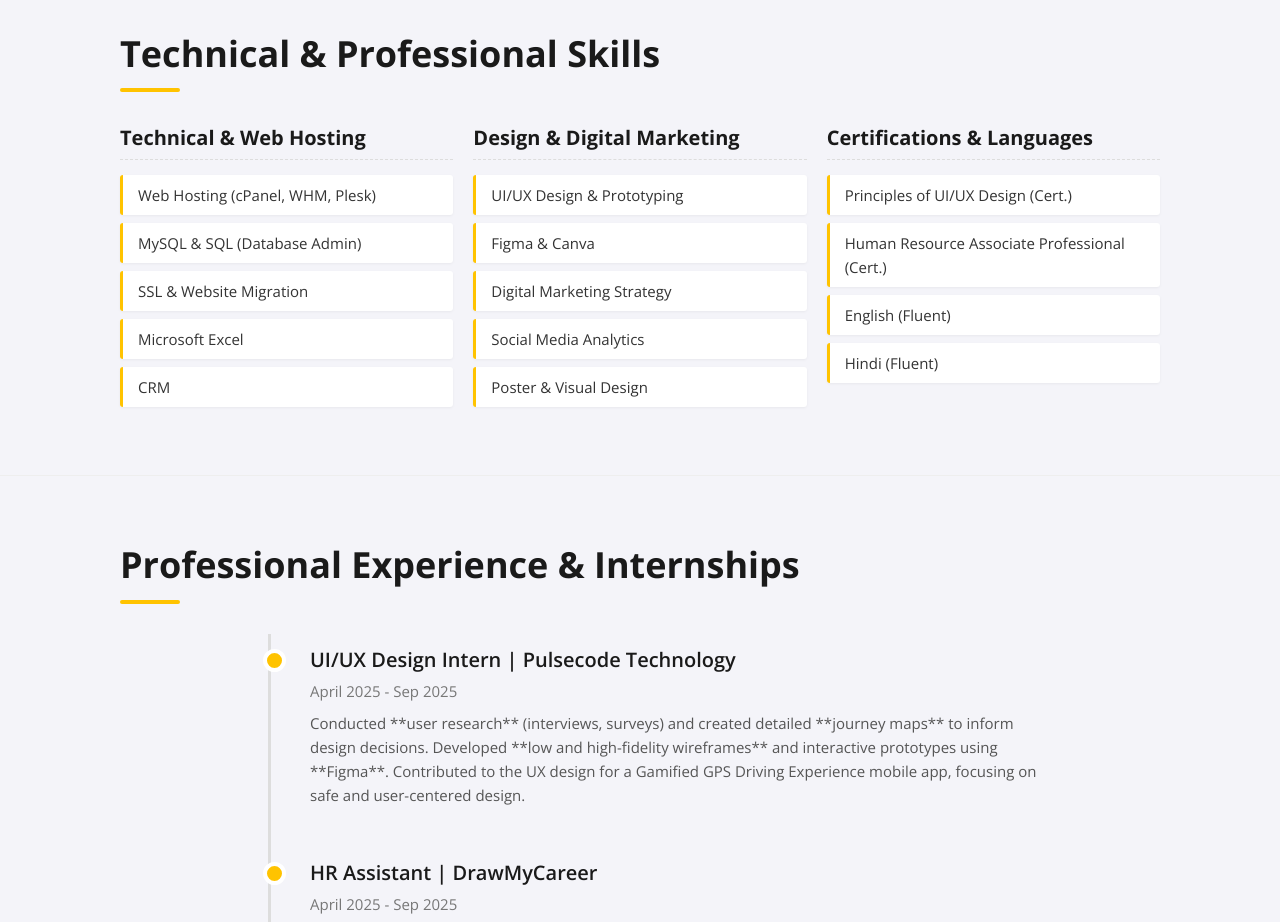
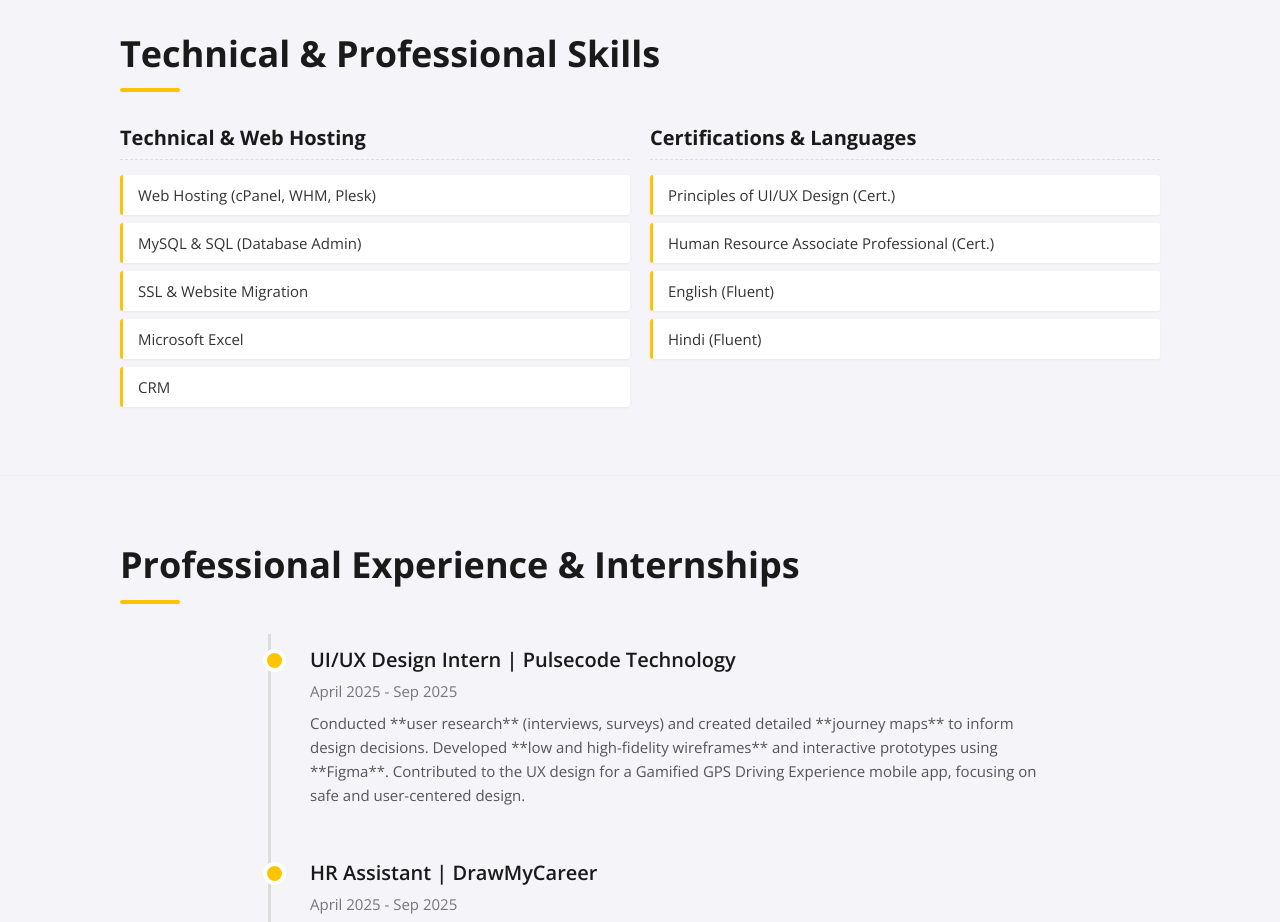
Before and after one commit to SushmithaMonthero/SushmithaMonthero-Portfolio, a plain HTML site: page index.html in a window 1280 px wide. Shown: the part 880-1802 px from the top of the page. Drawn offline with nearby package versions, Linux system fonts and the light colour scheme.

Commit message:
Update index.html

```diff
--- a/index.html
+++ b/index.html
@@ -483,7 +483,7 @@
             <div class="hero-left">
                 <p>Hello, I'm</p>
                 <h1>Sushmitha <span>Monthero</span></h1>
-                <div class="typewrite" data-period="2000" data-type='["UI/UX Design Intern", "IT Support Engineer", "Digital Marketing Executive", "Problem-Solver"]'></div>
+                <div class="typewrite" data-period="2000" data-type='["UI/UX Design Intern", "IT Support Engineer", "HR Assistant", "Problem-Solver"]'></div>
                 <div class="buttons">
                     <a href="resume/Sushmitha Resume (2).pdf" class="btn-primary">Download Resume</a>
                     <a href="#contact" class="btn-secondary">Get in Touch</a>
@@ -519,16 +519,7 @@ MCA graduate with 1+ years of diverse experience as an HR Assistant, complemente
                     <li>CRM</li>
                 </ul>
             </div>
-            <div class="skill-group">
-                <h3>Design & Digital Marketing</h3>
-                <ul>
-                    <li>UI/UX Design & Prototyping</li>
-                    <li>Figma & Canva</li>
-                    <li>Digital Marketing Strategy</li>
-                    <li>Social Media Analytics</li>
-                    <li>Poster & Visual Design</li>
-                </ul>
-            </div>
+
 
             <div class="skill-group">
                 <h3>Certifications & Languages</h3>
```
